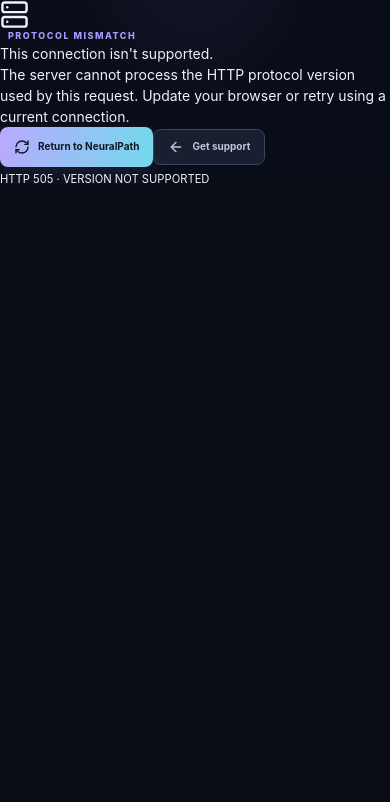
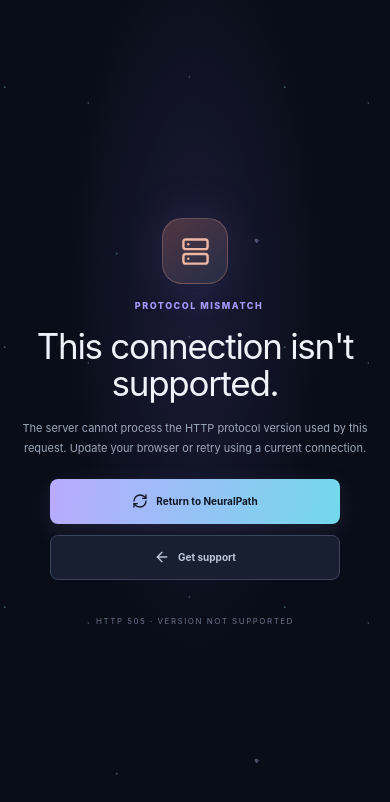
Before and after one commit to Dhruv-Savaliya/neuralpath-ai-workspace, a Next.js app in the folder apps/web/: page /505 in a window 390 px wide. Shown: the top 802 px of the page. Built offline with nearby package versions, Linux system fonts and the light colour scheme.

Commit message:
Add polished responsive skeleton, empty, loading and animated error states

```diff
--- a/apps/web/app/globals.css
+++ b/apps/web/app/globals.css
@@ -402,3 +402,69 @@ a:focus-visible,button:focus-visible,input:focus-visible,textarea:focus-visible,
 }
 @media(max-width:390px){.hero h1{font-size:42px}.hero-art{height:290px}.hero-node{padding:7px 8px}.hero-node b{font-size:7px}.audience-card{padding:14px 11px}.audience-card p{font-size:8px}.trust-strip>div{gap:9px 12px}.footer-links{gap:8px}.np-kpi{min-width:0}.np-welcome{gap:7px}}
 @media(prefers-reduced-motion:reduce){html{scroll-behavior:auto}*,*:before,*:after{animation-duration:.01ms!important;animation-iteration-count:1!important;transition-duration:.01ms!important;scroll-behavior:auto!important}}
+
+
+/* Shared loading, empty, error and recovery states */
+.np-loading-screen,.np-failure-screen{width:100%;max-width:100%;min-height:100vh;padding:clamp(22px,5vw,64px);display:flex;flex-direction:column;align-items:center;justify-content:center;gap:20px;background:radial-gradient(ellipse at 50% 0%,rgba(109,91,204,.18),transparent 48%),#090d17}
+.np-skeleton-brand{width:min(100%,1040px);display:flex;align-items:center;gap:12px;margin-bottom:clamp(30px,6vh,70px)}
+.np-skeleton-heading{width:min(100%,1040px);display:grid;gap:13px}
+.np-skeleton{display:block;position:relative;overflow:hidden;border-radius:8px;background:#1b2639}
+.np-skeleton:after{content:"";position:absolute;inset:0;transform:translateX(-100%);background:linear-gradient(90deg,transparent,rgba(190,199,232,.09),transparent);animation:np-shimmer 1.55s ease-in-out infinite}
+.np-skeleton-icon{width:42px;height:42px;border-radius:13px;flex:none}
+.np-skeleton-line{height:12px;width:min(100%,430px)}
+.np-skeleton-line.short{width:115px;height:9px}
+.np-skeleton-line.title{height:31px;width:min(100%,350px);margin:4px 0}
+.np-skeleton-grid{width:min(100%,1040px);display:grid;grid-template-columns:repeat(4,minmax(0,1fr));gap:13px;margin-top:20px}
+.np-skeleton-card,.np-skeleton-panel{min-width:0;padding:20px;border:1px solid rgba(166,181,211,.12);border-radius:14px;background:#111a29;display:grid;gap:15px}
+.np-skeleton-panel{width:min(100%,1040px);margin-top:5px}
+.np-skeleton-block{height:125px;width:100%;border-radius:10px;background:#1b2639;position:relative;overflow:hidden}
+.np-skeleton-block:after{content:"";position:absolute;inset:0;transform:translateX(-100%);background:linear-gradient(90deg,transparent,rgba(190,199,232,.09),transparent);animation:np-shimmer 1.55s ease-in-out infinite}
+.np-loading-caption{display:flex;align-items:center;gap:9px;color:#8997ae;font-size:11px;margin-top:12px}
+.np-failure-screen{gap:17px;text-align:center}
+.np-failure-icon,.np-error-symbol{width:66px;height:66px;border-radius:20px;display:grid;place-items:center;color:#c0b5ff;background:linear-gradient(145deg,#302b52,#1a3043);border:1px solid #a69af04a;box-shadow:0 0 50px #8c7be522}
+.np-failure-screen h1,.np-error-content h1{max-width:720px;margin:0;color:#f0f2fa;font-size:clamp(34px,6vw,58px);line-height:1.08;letter-spacing:-2px}
+.np-failure-screen>p,.np-error-content>p{max-width:550px;color:#9ba8bd;font-size:13px;line-height:1.85;margin:0}
+.np-failure-screen>.np-text-action{margin-top:5px}
+.np-route-loading{min-height:100vh;padding:clamp(22px,6vw,80px);display:flex;flex-direction:column;align-items:center;justify-content:center;gap:17px;background:#090d17}
+.np-route-loading .np-skeleton-brand,.np-route-loading .np-skeleton-heading,.np-route-loading .np-skeleton-grid{width:min(100%,960px)}
+.np-route-loading .np-skeleton-grid{grid-template-columns:repeat(3,minmax(0,1fr))}
+.np-route-loading .np-loading-caption{width:min(100%,960px)}
+.np-error-page{position:relative;isolation:isolate;overflow:hidden;min-height:100svh;padding:34px 20px;display:grid;place-items:center;text-align:center;background:radial-gradient(ellipse at 50% 35%,rgba(99,82,180,.2),transparent 48%),#090d17}
+.np-error-stars{position:absolute;inset:0;z-index:-1;opacity:.35;background-image:radial-gradient(1px 1px at 12% 20%,#c6c5ff 99%,transparent),radial-gradient(1px 1px at 82% 14%,#8cdef0 99%,transparent),radial-gradient(2px 2px at 72% 73%,#c6c5ff 99%,transparent),radial-gradient(1px 1px at 22% 78%,#8cdef0 99%,transparent),radial-gradient(1px 1px at 48% 10%,#c6c5ff 99%,transparent);background-size:280px 260px;animation:np-stars-drift 28s linear infinite}
+.np-error-content{width:min(100%,680px);display:flex;flex-direction:column;align-items:center;gap:19px;animation:np-error-enter .65s cubic-bezier(.2,.8,.2,1) both}
+.np-error-orbit{position:relative;display:flex;align-items:center;gap:12px;margin-bottom:3px;font-size:clamp(68px,17vw,116px);font-weight:850;letter-spacing:-9px;line-height:1;color:#e7e5ff;text-shadow:0 0 40px #9587ed50}
+.np-error-orbit>i{width:clamp(45px,9vw,78px);height:clamp(45px,9vw,78px);border:1px solid #a99aff80;border-radius:50%;box-shadow:inset 0 0 24px #a99aff20,0 0 30px #a99aff20;animation:np-orbit-pulse 3.5s ease-in-out infinite}
+.np-error-orbit>i:nth-of-type(2){animation-delay:1s}
+.np-error-content .np-eyebrow{font-size:9px}
+.np-error-content h1{font-size:clamp(35px,7vw,61px)}
+.np-error-content>p{font-size:13px}
+.np-error-actions{display:flex;justify-content:center;align-items:center;gap:11px;flex-wrap:wrap;margin-top:5px}
+.np-error-actions .np-primary,.np-error-actions .np-secondary{min-height:45px;padding:0 17px;text-decoration:none}
+.np-error-actions button{cursor:pointer}
+.np-error-back{display:inline-flex;align-items:center;gap:7px;color:#8d9bb2;font-size:10px;margin-top:6px}
+.np-error-code{color:#66748c;font-size:8px;letter-spacing:1.5px;margin-top:20px}
+.np-error-digest{color:#7e8ba2;font-size:9px}
+.np-error-symbol{color:#f0b6a2;background:linear-gradient(145deg,#513542,#252d47);border-color:#dc9a8450}
+.np-empty-state,.np-empty-chart{min-width:0}
+.np-empty-state{display:flex;flex-direction:column;align-items:center;justify-content:center;gap:10px;text-align:center;padding:32px 18px}
+.np-empty-state>svg,.np-empty-chart>svg{color:#a99aff}
+.np-empty-state>b,.np-empty-chart>b{font-size:13px;color:#e3e8f4}
+.np-empty-state>span,.np-empty-chart>span{max-width:340px;color:#8e9bb1;font-size:10px;line-height:1.75}
+.np-empty-state.compact{padding:23px 12px}
+.np-empty-state.compact>b{font-size:11px}
+.np-empty-state.compact>span{font-size:9px}
+.np-empty-state .np-primary{margin-top:5px}
+.np-empty-chart{min-height:190px;display:flex;flex-direction:column;align-items:center;justify-content:center;gap:10px;text-align:center;padding:20px}
+.np-alert{display:flex;align-items:center;justify-content:space-between;gap:12px;flex-wrap:wrap;padding:12px 14px;border-radius:10px;font-size:11px;line-height:1.65;margin-bottom:14px;overflow-wrap:anywhere}
+.np-alert.error{border:1px solid #e18a8750;background:#4b252c55;color:#f1b5b2}
+.np-alert.success{border:1px solid #67c7a744;background:#183b354d;color:#a9e4cb}
+.np-alert button{display:grid;place-items:center;min-width:30px;min-height:30px;border:0;border-radius:7px;background:#ffffff0b;color:inherit;cursor:pointer}
+.np-spin{animation:np-spin 1s linear infinite}
+@keyframes np-shimmer{100%{transform:translateX(100%)}}
+@keyframes np-spin{to{transform:rotate(360deg)}}
+@keyframes np-stars-drift{to{background-position:280px 260px}}
+@keyframes np-error-enter{from{opacity:0;transform:translateY(16px) scale(.985)}to{opacity:1;transform:translateY(0) scale(1)}}
+@keyframes np-orbit-pulse{0%,100%{transform:scale(.96);box-shadow:inset 0 0 24px #a99aff20,0 0 22px #a99aff15}50%{transform:scale(1.06);box-shadow:inset 0 0 30px #a99aff35,0 0 40px #a99aff35}}
+@media(max-width:700px){.np-skeleton-grid{grid-template-columns:repeat(2,minmax(0,1fr));gap:9px}.np-skeleton-card{padding:14px}.np-skeleton-panel{padding:15px}.np-route-loading .np-skeleton-grid{grid-template-columns:1fr 1fr}.np-error-content{gap:15px}.np-error-content h1{letter-spacing:-1.3px}.np-error-content>p{font-size:11px}.np-error-actions{width:100%;flex-direction:column}.np-error-actions>*{width:min(100%,290px);justify-content:center}.np-error-orbit{letter-spacing:-6px}.np-failure-screen{padding:30px 20px}}
+@media(max-width:390px){.np-skeleton-grid{gap:7px}.np-skeleton-card{padding:11px}.np-skeleton-icon{width:35px;height:35px}.np-error-orbit{gap:7px}.np-error-orbit>i{width:38px;height:38px}}
+@media(prefers-reduced-motion:reduce){.np-skeleton:after,.np-skeleton-block:after,.np-error-stars,.np-error-content,.np-error-orbit>i{animation:none!important}.np-error-content{opacity:1;transform:none}}
```
